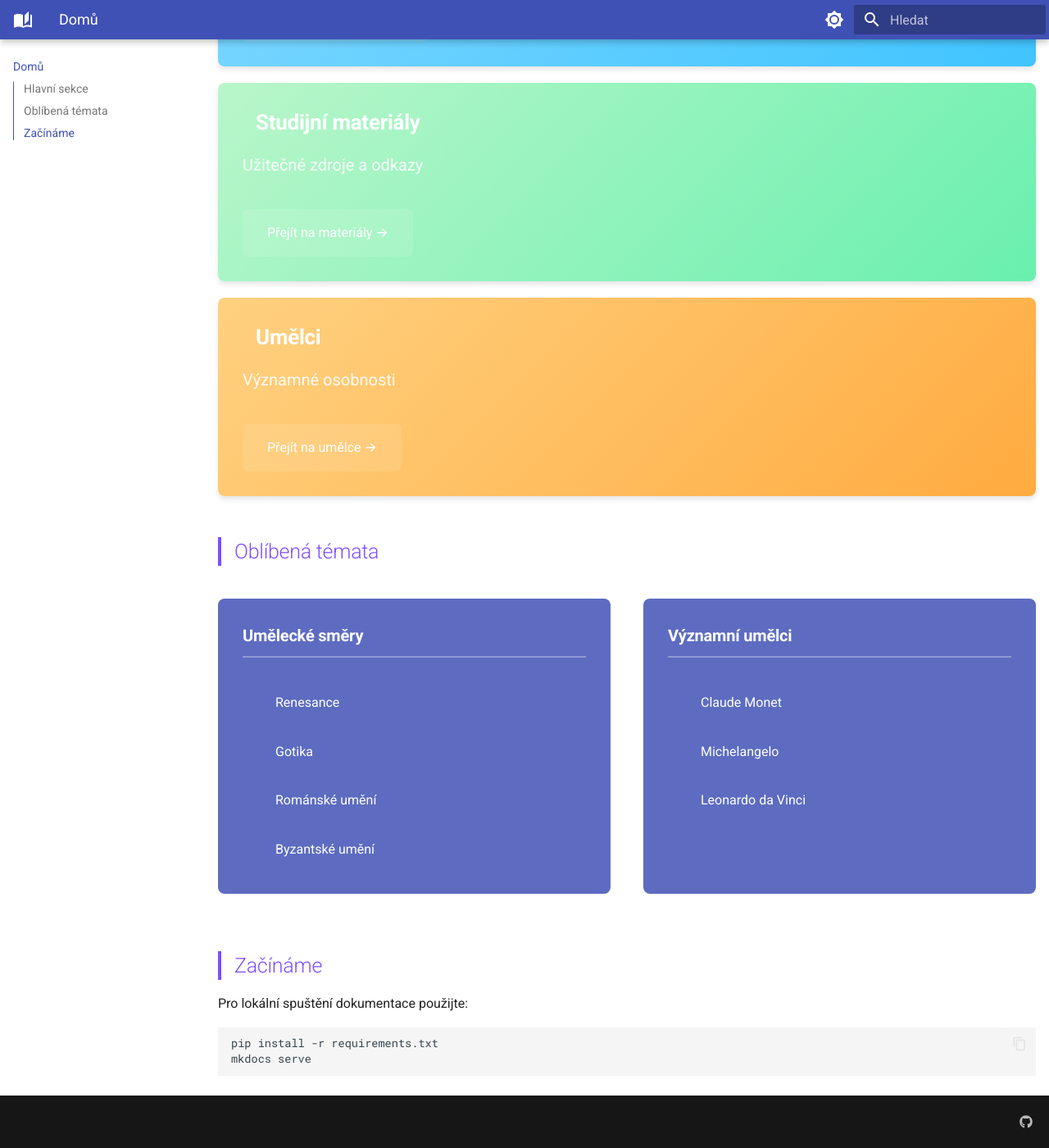
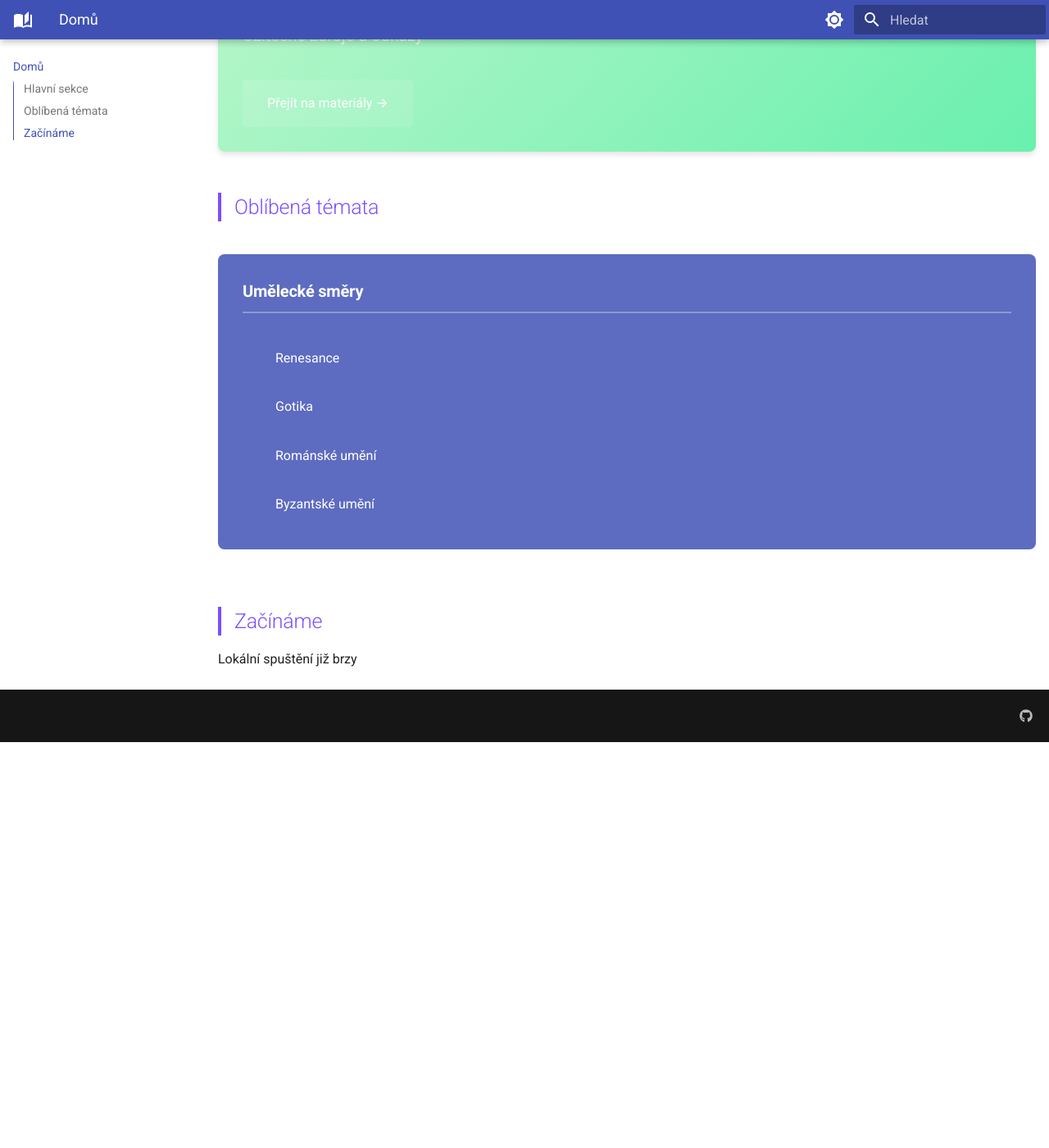
Before and after one commit to Alexuspo/Vupanska, an MkDocs documentation site: the page built from docs/index.md, in a window 1280 px wide and 1400 px high, scrolled down 907 px. Shown: the whole window at 82% size. Built offline with MkDocs 1.6.1 and Material for MkDocs 9.7.7, drawn with Linux system fonts in a browser that asks for light colours; after the commit the page ends 1812 px from its top, so only the background shows below that; some of the changed text lies outside the part shown.

Commit message:
Cleanup 1
Removnutej header, umělci a sekce začínáme

````diff
--- a/docs/index.md
+++ b/docs/index.md
@@ -1,8 +1,4 @@
 # Zápisky z výtvarného umění
-
-<div class="main-header">
-    <p>Digitální zápisky z dějin výtvarného umění</p>
-</div>
 
 ## Hlavní sekce
 
@@ -27,13 +23,6 @@
 
 <a class="nav-link" href="materialy/index.html">Přejít na materiály →</a>
 </div>
-
-<div class="nav-item">
-<h2>Umělci</h2>
-<p>Významné osobnosti</p>
-
-<a class="nav-link" href="umelci/index.html">Přejít na umělce →</a>
-</div>
 </div>
 
 ## Oblíbená témata
@@ -48,22 +37,8 @@
     <li><a href="dejiny/byzanc">Byzantské umění</a></li>
 </ul>
 </div>
-
-<div class="topic-section">
-<h3>Významní umělci</h3>
-<ul>
-    <li><a href="dejiny/claude-monet">Claude Monet</a></li>
-    <li><a href="umelci/michelangelo">Michelangelo</a></li>
-    <li><a href="umelci/leonardo">Leonardo da Vinci</a></li>
-</ul>
-</div>
 </div>
 
 ## Začínáme
 
-Pro lokální spuštění dokumentace použijte:
-
-```bash
-pip install -r requirements.txt
-mkdocs serve
-```
+Lokální spuštění již brzy
````
